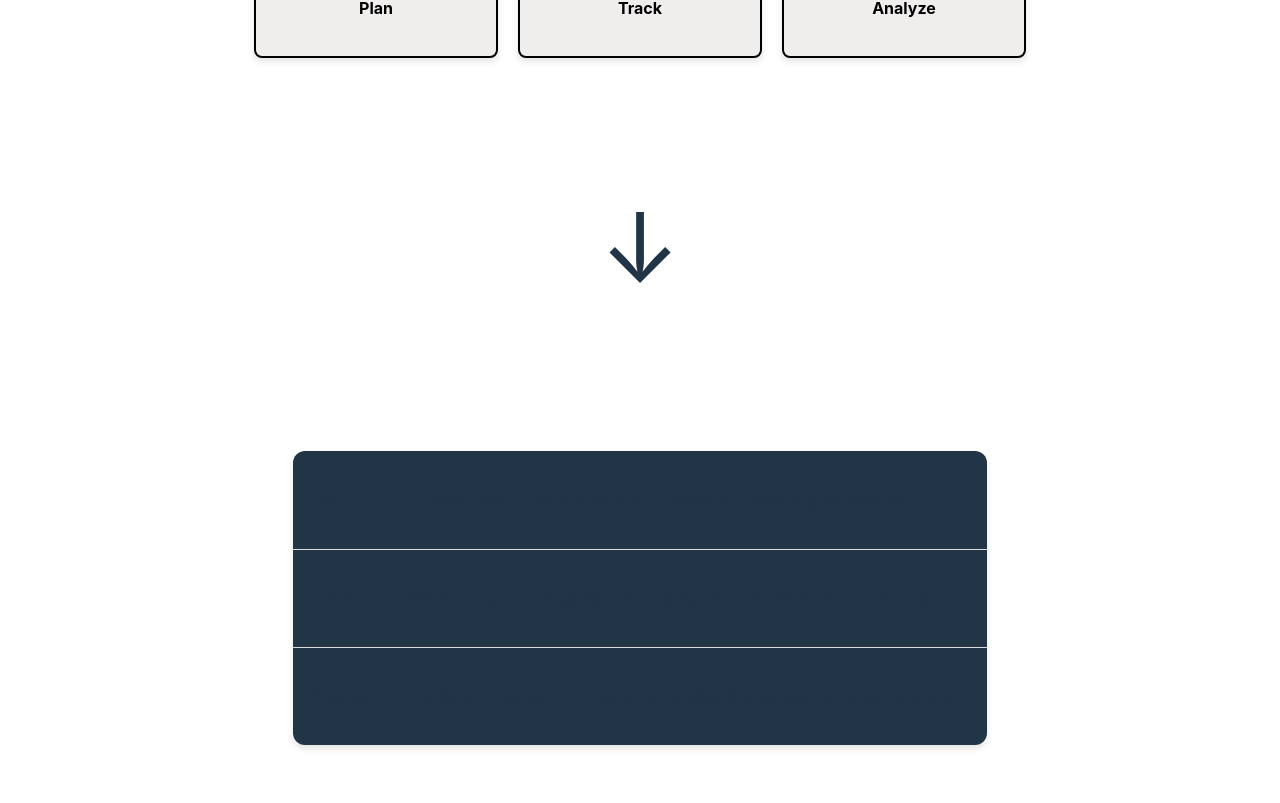
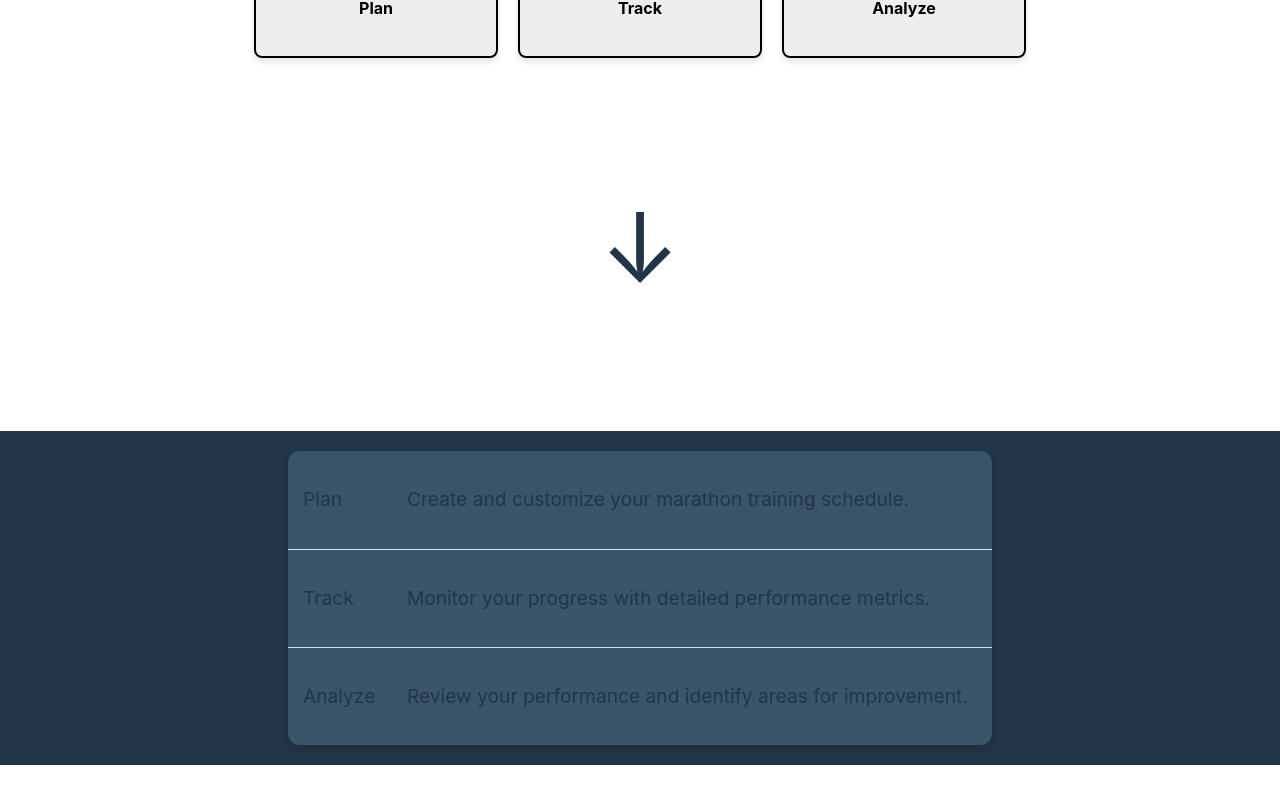
Before and after one commit to tulloch022/marathoner, a React (Vite) app: page / in a window 1280 px wide. Shown: the part 435-1238 px from the top of the page. Built offline with nearby package versions, Linux system fonts and the light colour scheme.

Commit message:
improved styling of table

```diff
--- a/src/index.css
+++ b/src/index.css
@@ -196,6 +196,8 @@ h1, p {
   justify-content: center;  /* Center the table */
   padding: 20px;
   bottom: -25em;
+  background-color: #213547;
+  width: 100%;
 }
 
 /* Table Styling */
@@ -205,7 +207,8 @@ h1, p {
   border-radius: 12px;  /* Smooth corners */
   overflow: hidden;  /* Hide any content that overflows */
   box-shadow: 0 4px 6px rgba(0, 0, 0, 0.1);  /* Optional: Add subtle shadow */
-  background-color:#213547;
+  background-color:#3a546a;
+  width: 55%;
 }
 
 .feature-table th,
```
